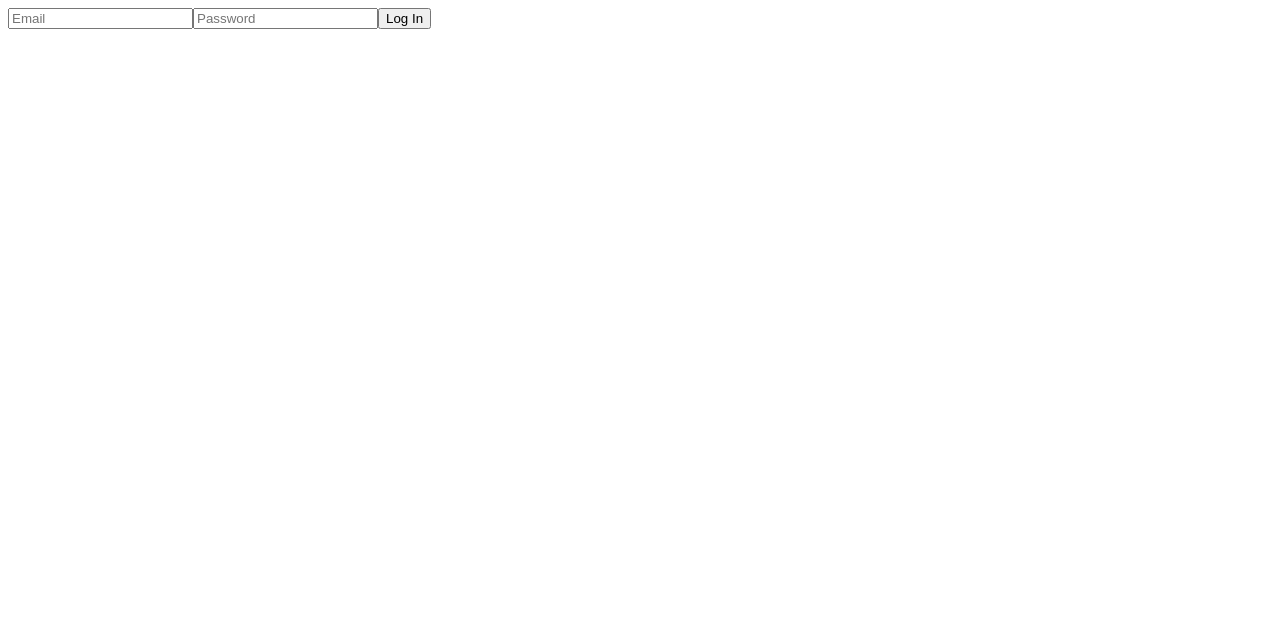
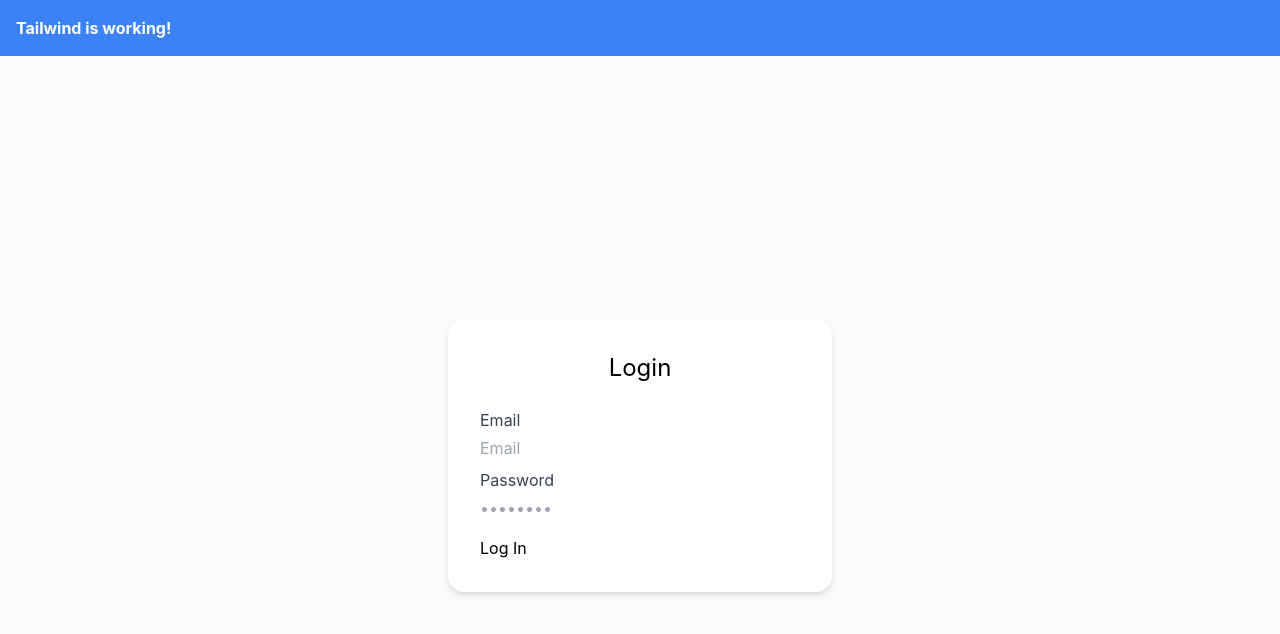
Before and after one commit to deanthonymiller/task-filtering-app, a React (Create React App) app: page /login in a window 1280 px wide. Shown: the top 634 px of the page. Built offline with nearby package versions, Linux system fonts and the light colour scheme; no server answers.

Commit message:
finally got tailwind working, weird difficult to get going

```diff
--- /dev/null
+++ b/postcss.config.js
@@ -0,0 +1,6 @@
+module.exports = {
+  plugins: {
+    tailwindcss: {},
+    autoprefixer: {},
+  },
+}
--- a/src/App.tsx
+++ b/src/App.tsx
@@ -2,7 +2,7 @@ import { BrowserRouter, Route, Routes, Navigate } from "react-router-dom";
 import { AuthProvider, useAuth } from "./Context/AuthContext";
 import SignUp from "./Pages/SignUp";
 import Login from "./Pages/Login";
-
+import "../src/index.css";
 import TaskManager from "./Pages/TaskManger";
 import { JSX } from "react/jsx-runtime";
 
@@ -14,6 +14,9 @@ const PrivateRoute: React.FC<{ children: JSX.Element }> = ({ children }) => {
 function App() {
   return (
     <div className="App">
+        <div className="p-4 bg-blue-500 text-white font-bold">
+      Tailwind is working!
+    </div>
       <BrowserRouter>
         <AuthProvider>
           <Routes>
--- a/src/Pages/Login.tsx
+++ b/src/Pages/Login.tsx
@@ -20,22 +20,35 @@ export default function Login() {
     };
 
     return (
-        <form onSubmit={handleSubmit}>
+        <div className="min-h-screen flex items-center justify-center bg-gray-50">
+            <form
+                className="bg-white p-8 rounded-2xl shadow-md w-full max-w-sm"
+                onSubmit={handleSubmit}>
+                <h2 className="text-2xl front-semibold mb-6 text-center">Login</h2>
+                <label className="block mb-2">
+                    <span className="text-gray-700">Email</span>
                     <input
                         type="email"
+                        className="mt-1 block w-full rounded-lg border-gray-300 focus:border-indigo-500 focus:ring-indigo-500"
                         placeholder="Email"
                         required
                         value={email}
                         onChange={(e) => setEmail(e.target.value)}
                     />
+                </label>
+                <label className="block mb-4">
+                    <span className="text-gray-700">Password</span>
                     <input
                         type="password"
-                placeholder="Password"
                         required
                         value={pw}
                         onChange={(e) => setPw(e.target.value)}
+                        className="mt-1 block w-full rounded-lg border-gray-300 focus:border-indigo-500 focus:ring-indigo-500"
+                        placeholder="••••••••"
                     />
+                </label>
                 <button type="submit">Log In</button>
             </form>
+        </div>
     )
 }
--- a/src/index.css
+++ b/src/index.css
@@ -1,3 +1,7 @@
+@tailwind base;
+@tailwind components;
+@tailwind utilities;
+
 body {
   margin: 0;
   font-family: -apple-system, BlinkMacSystemFont, 'Segoe UI', 'Roboto', 'Oxygen',
--- /dev/null
+++ b/tailwind.config.js
@@ -0,0 +1,8 @@
+/** @type {import('tailwindcss').Config} */
+module.exports = {
+  content: ["./src/**/*.{js,jsx,ts,tsx}"], // Add this line
+  theme: {
+    extend: {},
+  },
+  plugins: [],
+}
```
Also changed, not shown: package.json (+7 -0 lines), 1 other file (tests, documents, lock files or other folders). Lines whose indentation alone changed are shown as unchanged.
